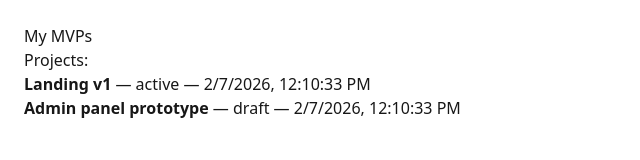
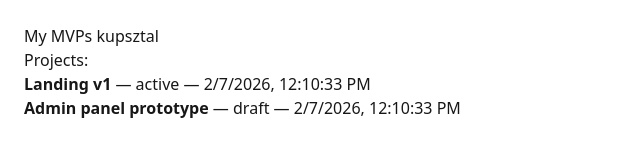
Before and after one commit to gorzowski/main_repo, a Next.js app: page / in a window 1280 px wide. Shown: the top 160 px of the page, without its empty margins (0-640 px from the left). Built offline with nearby package versions, Linux system fonts and the light colour scheme.

Commit message:
Update page.tsx

```diff
--- a/app/page.tsx
+++ b/app/page.tsx
@@ -5,7 +5,7 @@ export default async function Home() {
 
   return (
     <main style={{ padding: 24, fontFamily: "system-ui" }}>
-      <h1>My MVPs</h1>
+      <h1>My MVPs kupsztal</h1>
       <p>Projects:</p>
 
       <ul>
```
